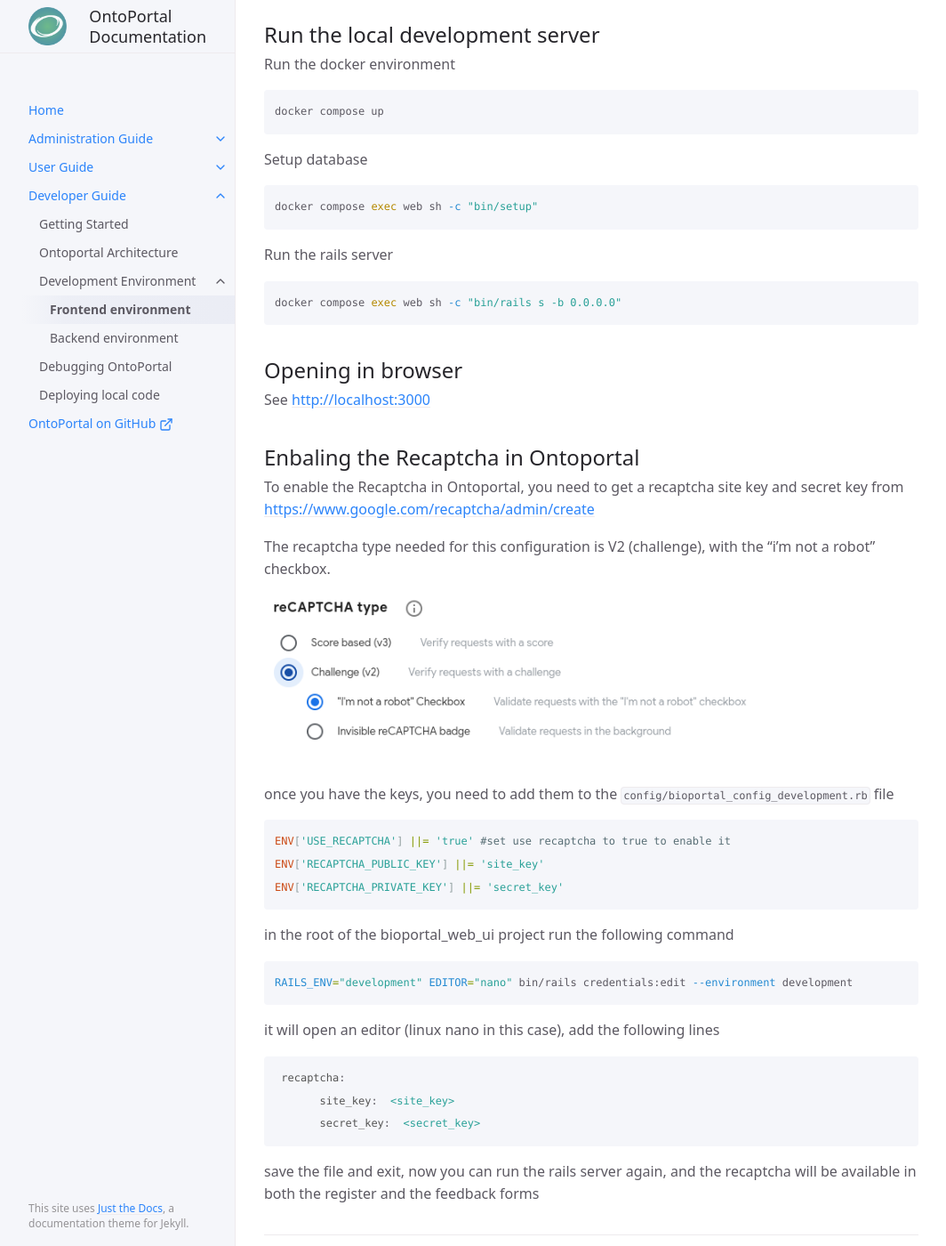
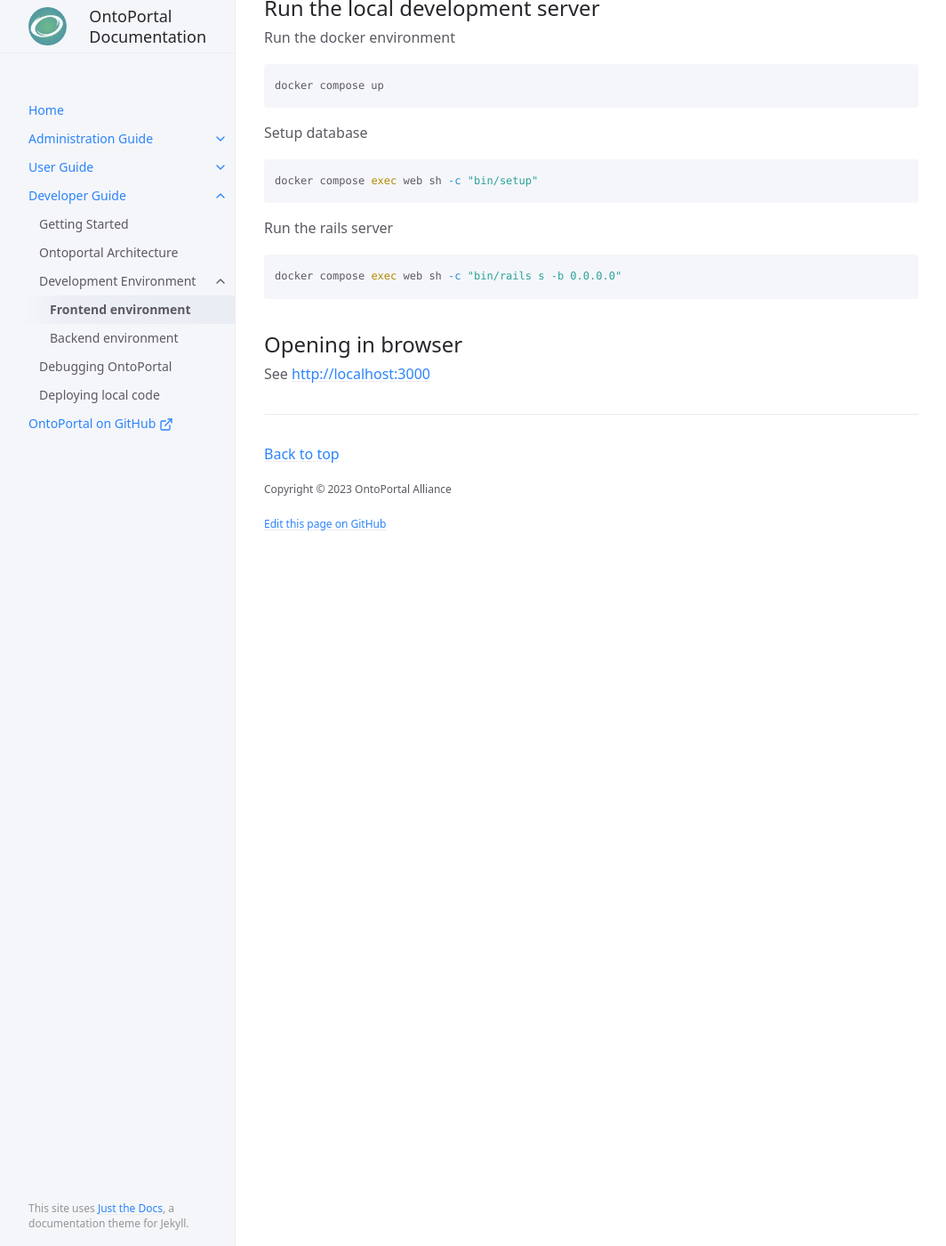
Before and after one commit to ontoportal/documentation, a Jekyll site: the page built from docs/developers-docs/development-environment/frontend_environment.md, in a window 1280 px wide and 1400 px high, scrolled down 3836 px. Shown: the whole window at 89% size, without its empty margins (107-1171 px from the left). Built offline with Jekyll 4.4.1, drawn with Linux system fonts in a browser that asks for light colours; some of the changed text lies outside the part shown.

Commit message:
moving recaptcha doc to Administration Guide

````diff
--- a/docs/developers-docs/development-environment/frontend_environment.md
+++ b/docs/developers-docs/development-environment/frontend_environment.md
@@ -171,35 +171,3 @@ docker compose exec web sh -c "bin/rails s -b 0.0.0.0"
 ## Opening in browser
 
 See [http://localhost:3000](http://localhost:3000)
-
-## Enbaling the Recaptcha in Ontoportal
-
-To enable the Recaptcha in Ontoportal, you need to get a recaptcha site key and secret key from [https://www.google.com/recaptcha/admin/create](https://www.google.com/recaptcha/admin/create)
-
-The recaptcha type needed for this configuration is V2 (challenge), with the "i'm not a robot" checkbox.
-
-![Recaptcha type]({{site.baseimgs}}/developers/recaptcha_type.png)
-
-once you have the keys, you need to add them to the `config/bioportal_config_development.rb` file
-
-```ruby
-ENV['USE_RECAPTCHA'] ||= 'true' #set use recaptcha to true to enable it
-ENV['RECAPTCHA_PUBLIC_KEY'] ||= 'site_key'
-ENV['RECAPTCHA_PRIVATE_KEY'] ||= 'secret_key'
-```
-
-in the root of the bioportal_web_ui project run the following command
-
-```bash
-RAILS_ENV="development" EDITOR="nano" bin/rails credentials:edit --environment development
-```
-
-it will open an editor (linux nano in this case), add the following lines
-
-```yaml
- recaptcha:
-       site_key:  <site_key>
-       secret_key:  <secret_key>
-```
-
-save the file and exit, now you can run the rails server again, and the recaptcha will be available in both the register and the feedback forms
````
Also changed, not shown: docs/administration-guide/installation/Enable Recaptcha.md (added, +34 -0 lines).
